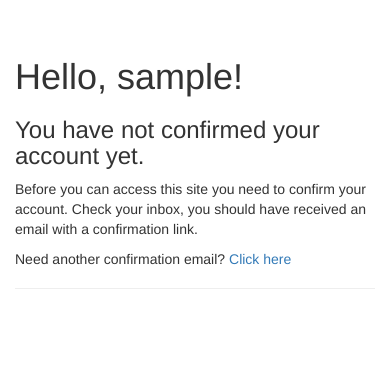
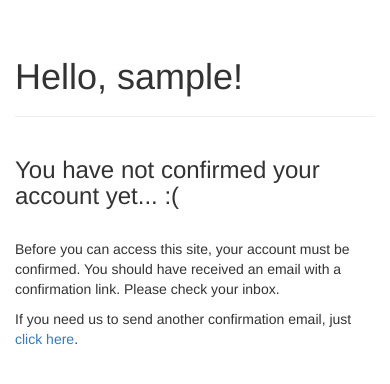
Before and after one commit to richgieg/flask-now, a Flask app: page /auth/unconfirmed in a window 390 px wide. Shown: the part 55-439 px from the top of the page. Run offline with Flask 2, Linux system fonts and the light colour scheme; the visitor is signed in with stand-in values (Sample User, id 1); data comes from the database, SQL or seed files in the repository; some libraries are stand-ins or nearby versions.

Commit message:
Ensure pages conform to Bootstrap grid system

```diff
--- a/app/static/styles.css
+++ /dev/null
@@ -1,7 +0,0 @@
-.profile-thumbnail {
-    position: absolute;
-}
-.profile-header {
-    min-height: 260px;
-    margin-left: 280px;
-}
--- a/app/templates/auth/change_email.html
+++ b/app/templates/auth/change_email.html
@@ -4,12 +4,18 @@
 {% set page_title = 'Change Email Address' %}
 
 {% block page_content %}
+<div class="row">
+    <div class="col-md-12">
         <div class="page-header">
             <h1>Change Your Email Address</h1>
         </div>
+    </div>
+</div>
+<div class="row">
     <div class="col-md-4">
         <p>{{ current_user.email }}</p>
         <hr>
         {{ wtf.quick_form(form) }}
     </div>
+</div>
 {% endblock %}
--- a/app/templates/auth/login.html
+++ b/app/templates/auth/login.html
@@ -4,13 +4,19 @@
 {% set page_title = 'Login' %}
 
 {% block page_content %}
+<div class="row">
+    <div class="col-md-12">
         <div class="page-header">
             <h1>Login</h1>
         </div>
+    </div>
+</div>
+<div class="row">
     <div class="col-md-4">
         {{ wtf.quick_form(form) }}
         <br>
         <p>Forgot your password? <a href="{{ url_for('auth.password_reset_request') }}">Click here to reset it</a>.</p>
         <p>New user? <a href="{{ url_for('auth.register') }}">Click here to register</a>.</p>
     </div>
+</div>
 {% endblock %}
--- a/app/templates/auth/unconfirmed.html
+++ b/app/templates/auth/unconfirmed.html
@@ -3,18 +3,27 @@
 {% set page_title = 'Confirm Your Account' %}
 
 {% block page_content %}
-<div class="page-header">
-    <h1>
-        Hello, {{ current_user.username }}!
-    </h1>
-    <h3>You have not confirmed your account yet.</h3>
-    <p>
-        Before you can access this site you need to confirm your account.
-        Check your inbox, you should have received an email with a confirmation link.
-    </p>
-    <p>
-        Need another confirmation email?
-        <a href="{{ url_for('auth.resend_confirmation') }}">Click here</a>
-    </p>
+<div class="row">
+    <div class="col-md-12">
+        <div class="page-header">
+            <h1>Hello, {{ current_user.username }}!</h1>
+        </div>
+    </div>
+</div>
+
+<div class="row">
+    <div class="col-md-6">
+        <h3>You have not confirmed your account yet... :(</h3>
+        <br>
+        <p>
+            Before you can access this site, your account must be confirmed.
+            You should have received an email with a confirmation link. Please
+            check your inbox.
+        </p>
+        <p>
+            If you need us to send another confirmation email, just
+            <a href="{{ url_for('auth.resend_confirmation') }}">click here</a>.
+        </p>
+    </div>
 </div>
 {% endblock %}
--- a/app/templates/base.html
+++ b/app/templates/base.html
@@ -35,7 +35,7 @@
                 {% if current_user.is_authenticated %}
                 <li class="dropdown">
                     <a href="#" class="dropdown-toggle" data-toggle="dropdown">
-                        <img src="{{ current_user.gravatar(size=18) }}">
+                        <img src="{{ current_user.gravatar(size=18) }}" alt="">
                         {{ current_user.username }} <b class="caret"></b>
                     </a>
                     <ul class="dropdown-menu">
```
Also changed, not shown: app/templates/403.html (+6 -2 lines), app/templates/404.html (+6 -2 lines), app/templates/500.html (+6 -2 lines), app/templates/auth/change_password.html (+10 -4 lines), app/templates/auth/register.html (+10 -4 lines), app/templates/auth/reset_password.html (+10 -4 lines), app/templates/edit_profile.html (+10 -4 lines), app/templates/index.html (+11 -3 lines), app/templates/user.html (+16 -6 lines), app/templates/users.html (+18 -16 lines). Lines whose indentation alone changed are shown as unchanged.
